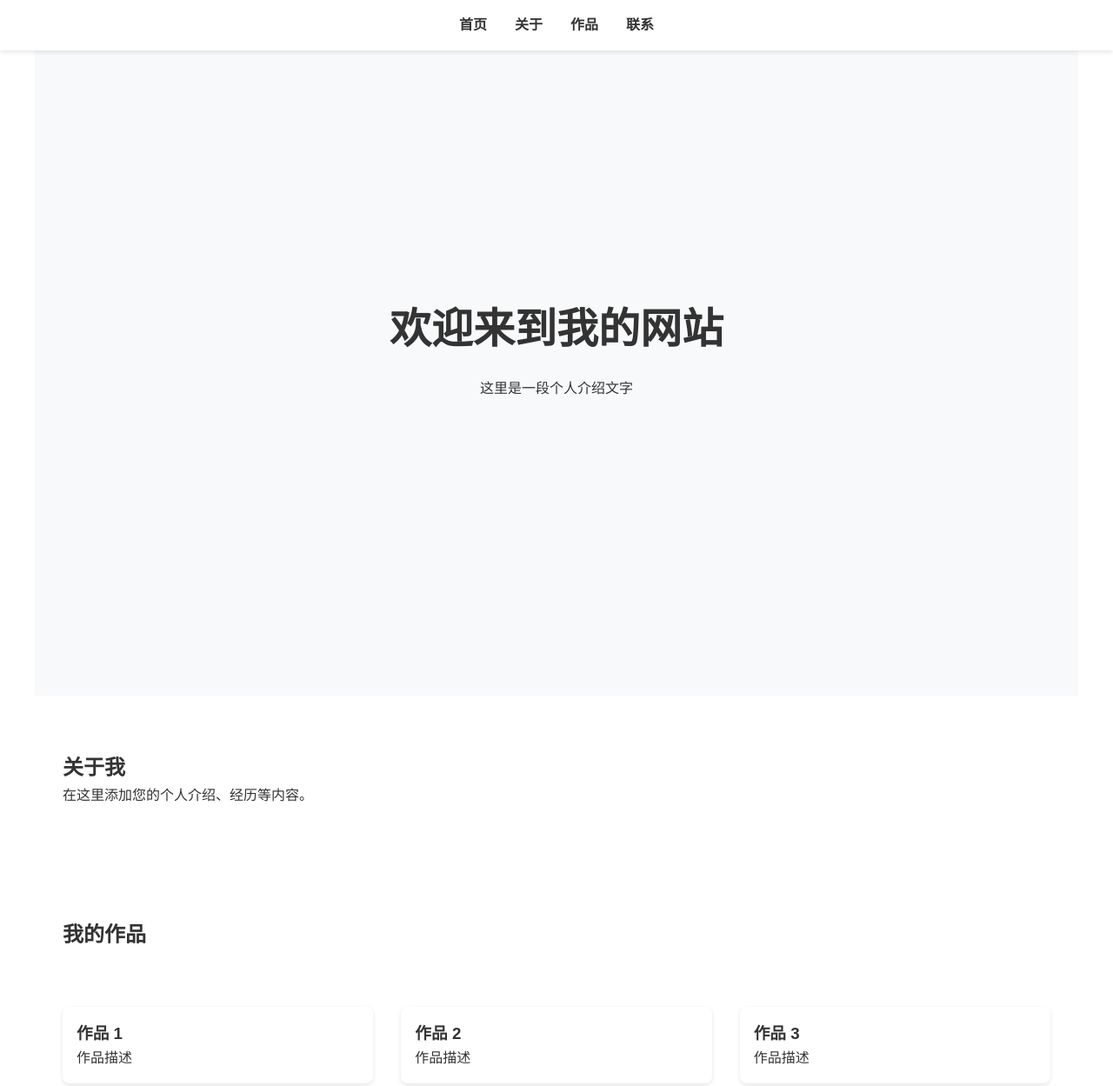
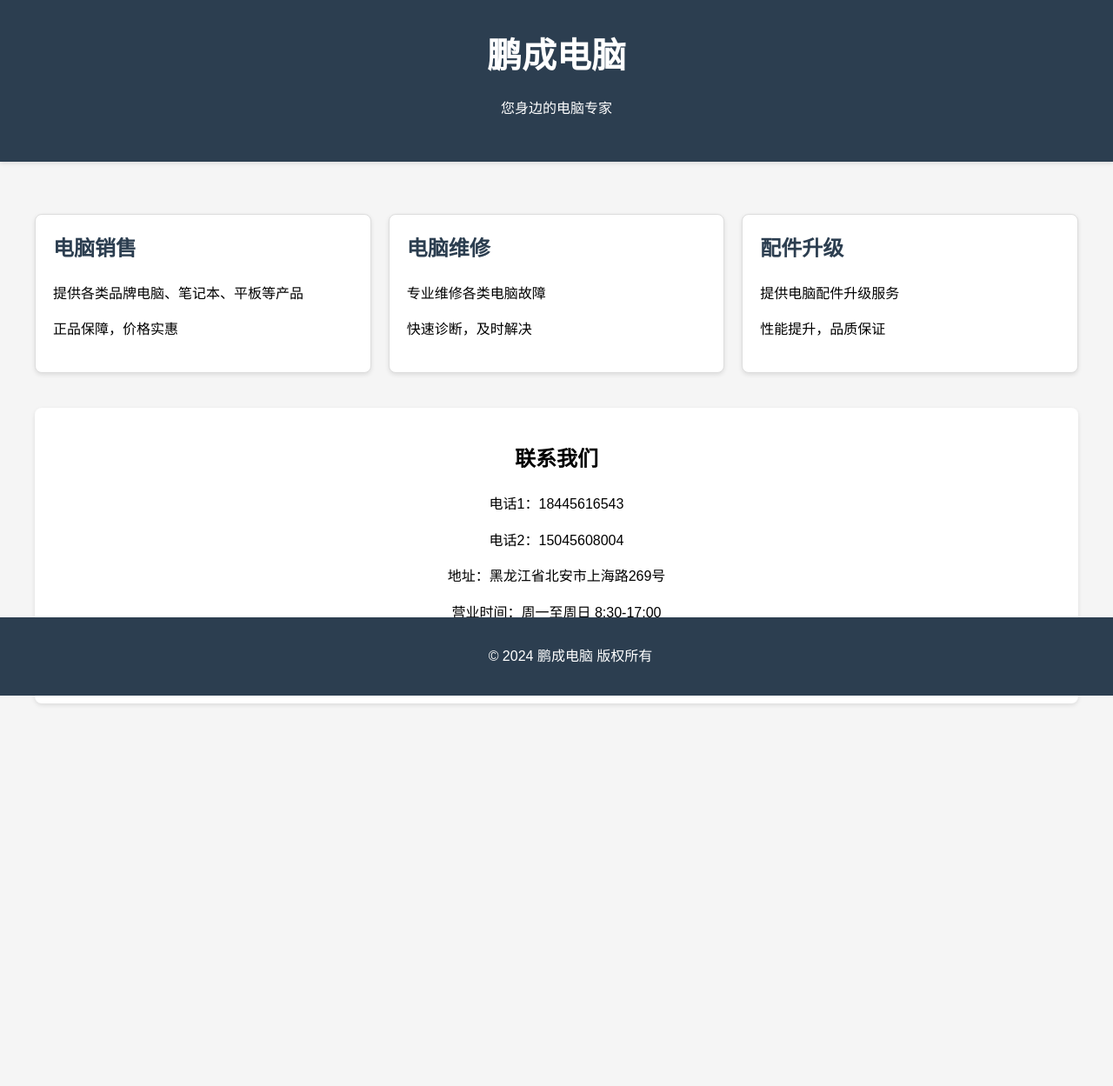
Before and after one commit to Allen5263/pengcheng-pc, a plain HTML site: page index.html in a window 1280 px wide. Shown: the top 1249 px of the page at 87% size. After the commit the page ends 889 px from the top, so only its background shows below. Drawn offline with Linux system fonts and the light colour scheme.

Commit message:
Add files via upload

```diff
--- a/index.html
+++ b/index.html
@@ -4,144 +4,122 @@
     <meta charset="UTF-8">
     <meta name="viewport" content="width=device-width, initial-scale=1.0">
     <meta name="description" content="鹏成电脑 - 专业的电脑销售与维修服务">
-    <meta name="keywords" content="鹏成电脑,电脑维修,电脑销售,电脑配件">
+    <meta name="keywords" content="鹏成电脑,电脑维修,电脑销售,电脑配件,电脑升级">
     <title>鹏成电脑 - 专业电脑销售与维修服务</title>
     <style>
-        * {
+        body {
+            font-family: "Microsoft YaHei", Arial, sans-serif;
             margin: 0;
             padding: 0;
-            box-sizing: border-box;
+            line-height: 1.6;
+            background-color: #f5f5f5;
         }
-
-        body {
-            font-family: 'Microsoft YaHei', sans-serif;
-            line-height: 1.6;
-            color: #333;
+        header {
+            background-color: #2c3e50;
+            color: white;
+            text-align: center;
+            padding: 2rem;
+            box-shadow: 0 2px 5px rgba(0,0,0,0.1);
         }
-
-        /* 导航栏样式 */
-        nav {
-            background-color: #fff;
-            box-shadow: 0 2px 5px rgba(0,0,0,0.1);
-            padding: 1rem;
-            position: fixed;
-            width: 100%;
-            top: 0;
+        header h1 {
+            margin: 0;
+            font-size: 2.5em;
         }
-
-        nav ul {
-            list-style: none;
-            display: flex;
-            justify-content: center;
-            gap: 2rem;
+        main {
+            max-width: 1200px;
+            margin: 20px auto;
+            padding: 20px;
         }
-
-        nav a {
-            text-decoration: none;
-            color: #333;
-            font-weight: bold;
-        }
-
-        /* 主要内容区域 */
-        section {
-            padding: 4rem 2rem;
-            max-width: 1200px;
-            margin: 0 auto;
-        }
-
-        /* 首页欢迎区域 */
-        .hero {
-            height: 100vh;
-            display: flex;
-            align-items: center;
-            justify-content: center;
-            text-align: center;
-            background-color: #f8f9fa;
-        }
-
-        .hero h1 {
-            font-size: 3rem;
-            margin-bottom: 1rem;
-        }
-
-        /* 作品展示区域 */
-        .portfolio {
+        .services {
             display: grid;
             grid-template-columns: repeat(auto-fit, minmax(300px, 1fr));
-            gap: 2rem;
-            padding: 4rem 0;
+            gap: 20px;
+            margin-top: 20px;
         }
-
-        .portfolio-item {
-            background: #fff;
-            padding: 1rem;
+        .service-card {
+            background: white;
+            border: 1px solid #ddd;
+            padding: 20px;
+            border-radius: 8px;
+            box-shadow: 0 2px 5px rgba(0,0,0,0.1);
+            transition: transform 0.3s ease;
+        }
+        .service-card:hover {
+            transform: translateY(-5px);
+        }
+        .service-card h2 {
+            color: #2c3e50;
+            margin-top: 0;
+        }
+        .contact-info {
+            text-align: center;
+            margin: 40px 0;
+            padding: 20px;
+            background: white;
             border-radius: 8px;
             box-shadow: 0 2px 5px rgba(0,0,0,0.1);
         }
-
-        /* 联系方式区域 */
-        .contact {
+        footer {
+            background-color: #2c3e50;
+            color: white;
             text-align: center;
-            background-color: #f8f9fa;
-            padding: 4rem 0;
+            padding: 1rem;
+            position: fixed;
+            bottom: 0;
+            width: 100%;
         }
-
-        footer {
-            text-align: center;
-            padding: 2rem;
-            background-color: #333;
-            color: #fff;
+        .contact-button {
+            display: inline-block;
+            padding: 10px 20px;
+            background-color: #3498db;
+            color: white;
+            text-decoration: none;
+            border-radius: 5px;
+            margin-top: 10px;
+            transition: background-color 0.3s ease;
+        }
+        .contact-button:hover {
+            background-color: #2980b9;
         }
     </style>
 </head>
 <body>
-    <nav>
-        <ul>
-            <li><a href="#home">首页</a></li>
-            <li><a href="#about">关于</a></li>
-            <li><a href="#portfolio">作品</a></li>
-            <li><a href="#contact">联系</a></li>
-        </ul>
-    </nav>
+    <header>
+        <h1>鹏成电脑</h1>
+        <p>您身边的电脑专家</p>
+    </header>
 
-    <section class="hero" id="home">
-        <div>
-            <h1>欢迎来到我的网站</h1>
-            <p>这里是一段个人介绍文字</p>
+    <main>
+        <section class="services">
+            <div class="service-card">
+                <h2>电脑销售</h2>
+                <p>提供各类品牌电脑、笔记本、平板等产品</p>
+                <p>正品保障，价格实惠</p>
+            </div>
+            <div class="service-card">
+                <h2>电脑维修</h2>
+                <p>专业维修各类电脑故障</p>
+                <p>快速诊断，及时解决</p>
+            </div>
+            <div class="service-card">
+                <h2>配件升级</h2>
+                <p>提供电脑配件升级服务</p>
+                <p>性能提升，品质保证</p>
+            </div>
+        </section>
+
+        <div class="contact-info">
+            <h2>联系我们</h2>
+            <p>电话1：18445616543</p>
+            <p>电话2：15045608004</p>
+            <p>地址：黑龙江省北安市上海路269号</p>
+            <p>营业时间：周一至周日 8:30-17:00</p>
+            <a href="tel:18445616543" class="contact-button">立即咨询</a>
         </div>
-    </section>
-
-    <section id="about">
-        <h2>关于我</h2>
-        <p>在这里添加您的个人介绍、经历等内容。</p>
-    </section>
-
-    <section id="portfolio">
-        <h2>我的作品</h2>
-        <div class="portfolio">
-            <div class="portfolio-item">
-                <h3>作品 1</h3>
-                <p>作品描述</p>
-            </div>
-            <div class="portfolio-item">
-                <h3>作品 2</h3>
-                <p>作品描述</p>
-            </div>
-            <div class="portfolio-item">
-                <h3>作品 3</h3>
-                <p>作品描述</p>
-            </div>
-        </div>
-    </section>
-
-    <section class="contact" id="contact">
-        <h2>联系我</h2>
-        <p>电子邮件：your.email@example.com</p>
-        <p>微信：your_wechat</p>
-    </section>
+    </main>
 
     <footer>
-        <p>&copy; 2024 我的个人网站. 保留所有权利。</p>
+        <p>© 2024 鹏成电脑 版权所有</p>
     </footer>
 </body>
 </html>
```
